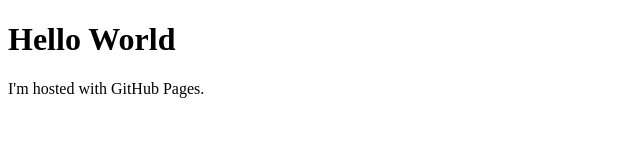
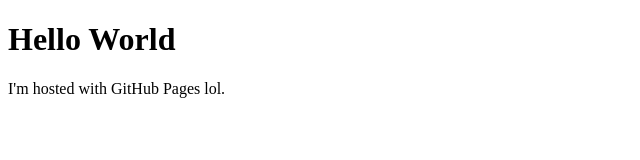
Before and after one commit to alex-penman/alexpenman.github.io, a plain HTML site: page index.html in a window 1280 px wide. Shown: the full height of the page, 0-640 px from the left. Drawn offline with Linux system fonts and the light colour scheme.

Commit message:
update index.html
update index

```diff
--- a/index.html
+++ b/index.html
@@ -2,6 +2,6 @@
 <html>
 <body>
 <h1>Hello World</h1>
-<p>I'm hosted with GitHub Pages.</p>
+<p>I'm hosted with GitHub Pages lol.</p>
 </body>
 </html>
```
